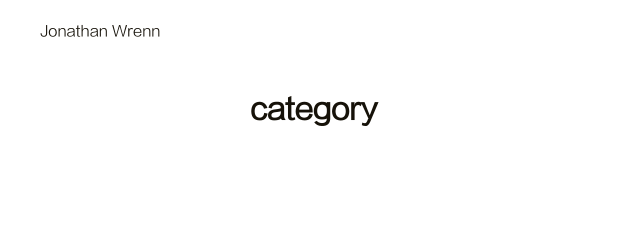
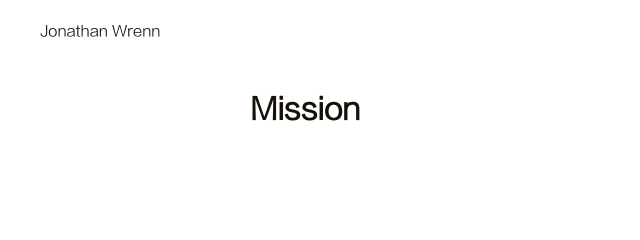
Before and after one commit to jonowrenn/Personal-Website, a plain HTML site: page category/index.html in a window 1280 px wide. Shown: the top 240 px of the page, 0-640 px from the left. Drawn offline with Linux system fonts and the light colour scheme.

Commit message:
Site updated: 2023-03-07 17:52:03

```diff
--- a/category/index.html
+++ b/category/index.html
@@ -13,7 +13,7 @@
 
 
 
-<title>category | Jonathan Wrenn</title>
+<title>Mission | Jonathan Wrenn</title>
 
 
 
@@ -127,7 +127,7 @@
                 <div class="container">
     <article class="post-wrap page">
 
-        <h2 class="post-title">category</h2>
+        <h2 class="post-title">Mission</h2>
 
         <section class="post-content">
 
```
